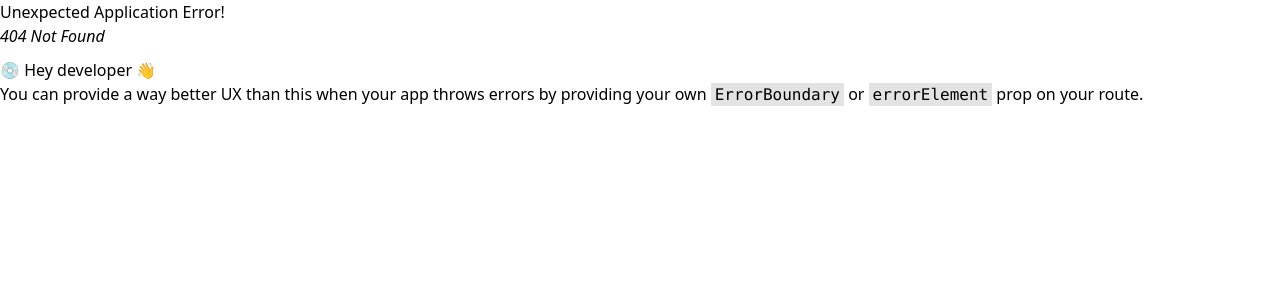
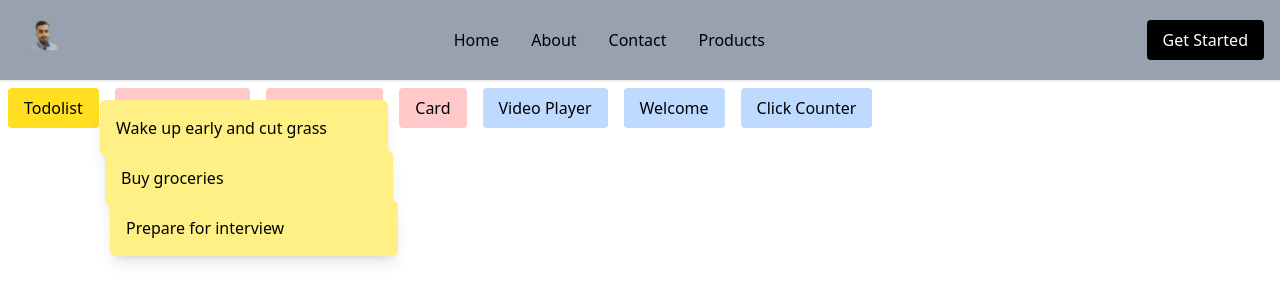
Before and after one commit to Shafee-ee/consoleStatements, a React (Vite) app in the folder my-react-app/: page /StickyNotes in a window 1280 px wide. Before the commit this address had no page. Shown: the top 302 px of the page. Built offline with nearby package versions, Linux system fonts and the light colour scheme.

Commit message:
add:Sticky Notes

```diff
--- a/my-react-app/src/App.jsx
+++ b/my-react-app/src/App.jsx
@@ -41,6 +41,7 @@ import About from './pages/About'
 import Contact from './pages/Contact'
 import Products from './pages/Products'
 import Home from './pages/Home';
+import StickyNotes from './pages/StickyNotes';
 
 
 import AppLayout from './layouts/AppLayout'
@@ -67,6 +68,7 @@ function App() {
           { path: "/contact", element: <Contact /> },
           { path: "/products", element: <Products /> },
           { path: "/", element: <Home /> },
+          { path: "/StickyNotes", element: <StickyNotes /> },
           { path: "/todoList", element: <Todolist /> },
           { path: "SearchMovies", element: <SearchMovies /> },
           { path: "StopWatchUseRef", element: <StopWatchUseRef /> },
--- /dev/null
+++ b/my-react-app/src/data/noteData.js
@@ -0,0 +1,7 @@
+const notesData = {
+    1: { id: 1, note: "Wake up early and cut grass" },
+    2: { id: 2, note: "Buy groceries" },
+    3: { id: 3, note: "Prepare for interview" },
+};
+
+export default notesData;
--- a/my-react-app/src/pages/Home.jsx
+++ b/my-react-app/src/pages/Home.jsx
@@ -1,10 +1,8 @@
 import React from 'react'
 
 const Home = () => {
-
-    console.log("This should show in the console. ")
     return (
-        <div>Home page</div>
+        <div>Home Page</div>
     )
 }
 
--- /dev/null
+++ b/my-react-app/src/pages/StickyNotes.jsx
@@ -0,0 +1,72 @@
+import React, { useState, useEffect } from 'react';
+import notesData from '../data/noteData';
+
+const StickyNotes = () => {
+
+    const [notes, setNotes] = useState(() =>
+        Object.values(notesData).map((note, index) => (
+            {
+                ...note,
+                x: 100 + index * 5,
+                y: 100 + index * 50,
+            })
+        )
+    );
+
+    const [draggingId, setDraggingId] = useState(null);
+    const [offset, setOffset] = useState({ x: 0, y: 0 });
+
+    const handleMouseDown = (e, note) => {
+        setDraggingId(note.id);
+
+        const offsetX = e.clientX - note.x;
+        const offsetY = e.clientY - note.y;
+
+    }
+
+    const handleMouseMove = (e, note) => {
+        if (draggingId === null) return;
+
+        const newX = e.clientX - offset.x;
+        const newY = e.clientY - offset.y;
+
+        // update position of the dragged note
+
+        setNotes((prevNotes) =>
+            prevNotes.map((note) => note.id === draggingId ? { ...note, x: newX, y: newY } : note))
+    }
+
+    useEffect(() => {
+        window.addEventListener("mousemove", handleMouseMove);
+        return () => window.removeEventListener("mousemove", handleMouseMove);
+    }, [draggingId, offset]);
+
+    const handleMouseUp = () => {
+        setDraggingId(null);
+    }
+
+    return (
+        <>
+            {notes.map((note) => (
+                <div key={note.id}
+                    onMouseDown={(e) => handleMouseDown(e, note)}
+                    onMouseMove={(e) => handleMouseMove(e, note)}
+                    onMouseUp={(e) => handleMouseUp(e, note)}
+
+
+
+                    className='absolute bg-yellow-200 shadow-lg p-4 rounded-md cursor-move select-none w-72'
+                    style={{
+                        left: note.x,
+                        top: note.y,
+                        zIndex: draggingId == note.id ? 1000 : 1,
+                    }}
+
+                >{note.note}</div >
+            ))}
+        </>
+
+    )
+}
+
+export default StickyNotes
```
Also changed, not shown: 1 other file (tests, documents, lock files or other folders).
